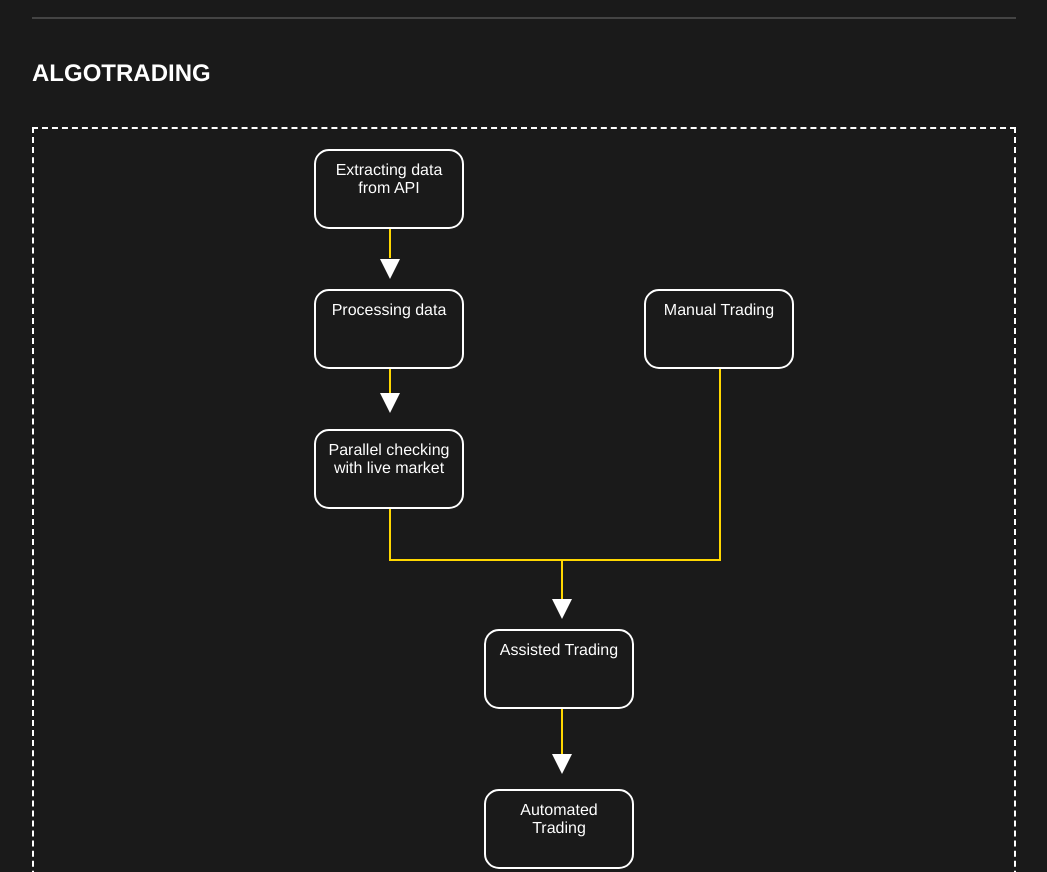
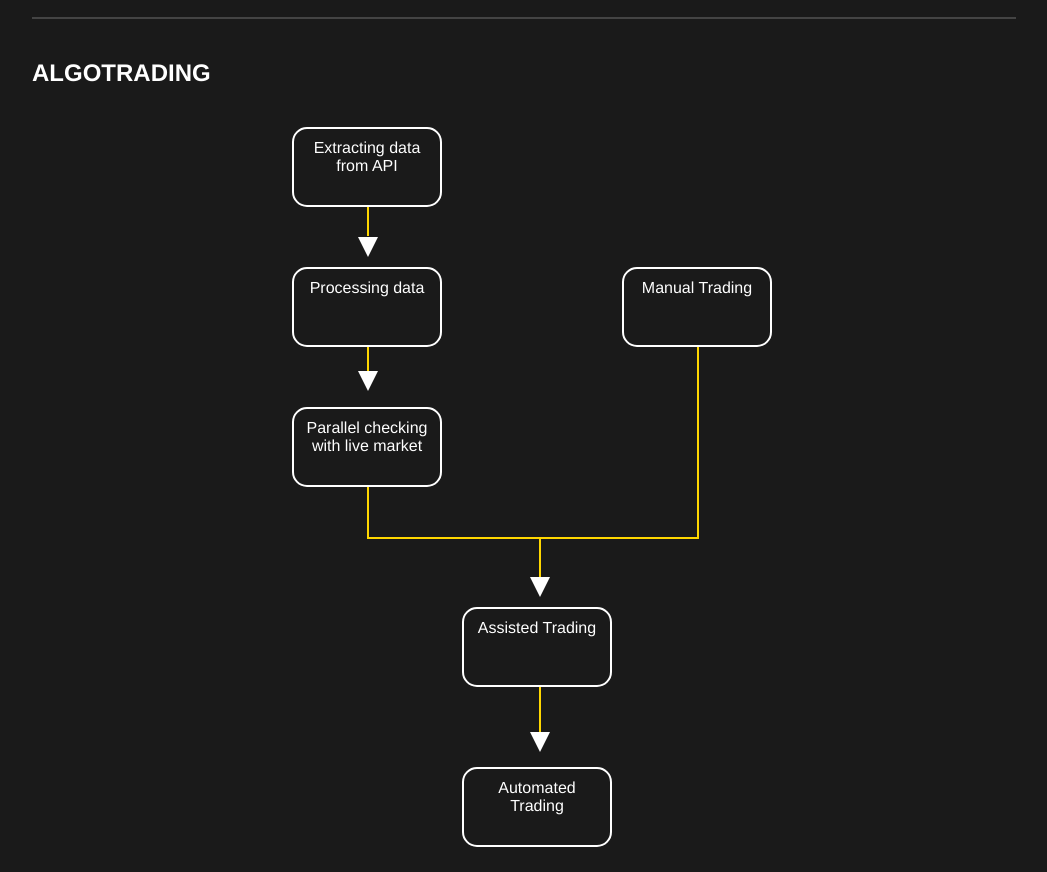
Before and after one commit to afishyke/peverpulse.github.io, a plain HTML site: page index.html in a window 1280 px wide. Shown: the part 520-1392 px from the top of the page, without its empty margins (116-1163 px from the left). Drawn offline with nearby package versions, Linux system fonts and the light colour scheme.

Commit message:
Update index.html

```diff
--- a/index.html
+++ b/index.html
@@ -78,20 +78,15 @@
             font-weight: bold;
             color: #FFD700;
         }
-        .algotrading-padding {
-            padding: 20px;
-            border: 2px dashed #ffffff;
-            margin-bottom: 20px;
+        .flowchart {
+            position: relative;
             height: 800px; /* Increased height for the flowchart */
+            width: 100%; /* Make the flowchart take full width */
+            margin: 40px 0; /* Add margin to separate from other sections */
             display: flex;
             align-items: center;
             justify-content: center;
             overflow: hidden; /* Ensure the flowchart fits within the space */
-        }
-        .flowchart {
-            position: relative;
-            height: 100%; /* Make the flowchart take full height of the padding */
-            width: 100%; /* Make the flowchart take full width of the padding */
         }
         .box {
             width: 150px;
@@ -172,8 +167,7 @@
             <h2>ALGOTRADING</h2>
         </div>
 
-        <div class="section bio algotrading-padding" data-aos="fade-right">
-            <div class="flowchart">
+        <div class="section bio flowchart" data-aos="fade-right">
             <div class="box left" id="box1" style="top: 0; left: 260px;">Extracting data from API</div>
             <div class="box left" id="box2" style="top: 140px; left: 260px;">Processing data</div>
             <div class="box left" id="box3" style="top: 280px; left: 260px;">Parallel checking with live market</div>
@@ -181,8 +175,6 @@
             <div class="box right" id="box4" style="top: 480px; left: 430px;">Assisted Trading</div>
             <div class="box right" id="box5" style="top: 640px; left: 430px;">Automated Trading</div>
             <div class="box right" id="box6" style="top: 140px; left: 590px;">Manual Trading</div>
-
-
 
             <div class="arrow arrow-right" style="top: 110px; left: 326px;"></div>
             <div class="arrow arrow-right" style="top: 450px; left: 498px;"></div>
@@ -196,15 +188,9 @@
             <div class="line vertical" style="width: 2px; height: 45px; top: 560px; left: 507px; background-color: gold;"></div>
             <div class="line horizontal" style="height: 2px; width: 332px; top: 410px; left: 335px; background-color: gold;"></div>
             <div class="line vertical" style="width: 2px; height: 50px; top: 360px; left: 335px; background-color: gold;"></div>
-
-
-
-
-
-            </div>
         </div>
 
-        <div class="section bio" data-aos="fade-LEFT">
+        <div class="section bio" data-aos="fade-left">
             <p><strong>1. Extracting data from API:</strong> In this phase, the algorithm retrieves historical and real-time market data from APIs (Application Programming Interfaces) provided by exchanges, brokers, or third-party data vendors. This data is used to train and test the algorithm.</p>
             <p><strong>2. Processing data:</strong> The retrieved data is processed and cleaned to remove any errors or inconsistencies. This phase includes data normalization, handling missing values, and transforming the data into a format suitable for the algorithm.</p>
             <p><strong>3. Parallel checking with live market:</strong> In this phase, the algorithm is run in parallel with the live market, using historical data to simulate trades. This helps to identify potential issues and measure the algorithm's performance in real-time.</p>
@@ -224,7 +210,7 @@
         <div class="section social" data-aos="fade-right">
             <div>
                 <h3>Follow Us</h3>
-                <p><a href="#"><img src="instagram-icon.png" alt="Instagram" class="social-icon"> Instagram</a></p>
+                <p><a href="https://www.instagram.com/peverpulse?igsh=MWg1eW85bmNiNnFt" target="_blank"><img src="instagram-icon.png" alt="Instagram" class="social-icon"> Instagram</a></p>
             </div>
         </div>
         <footer>
```
Lines whose indentation alone changed are shown as unchanged.
